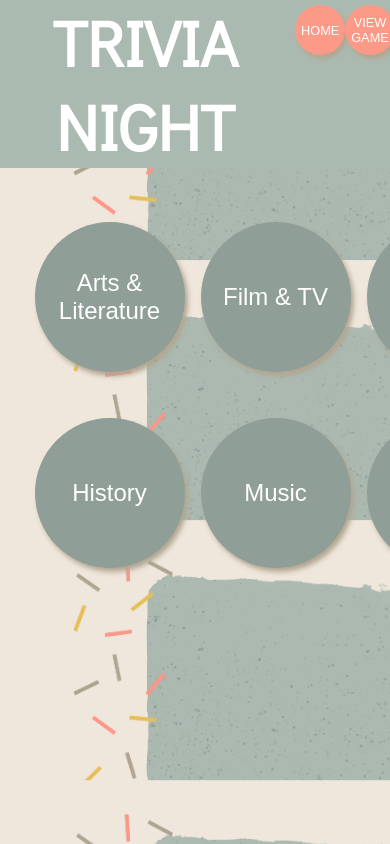
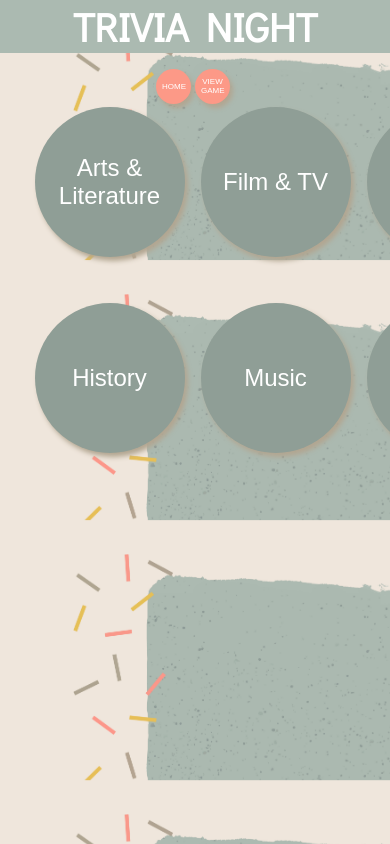
Before and after one commit to gjax78/trivia-night, a React (Create React App) app: page / in a window 390 px wide. Shown: the top 844 px of the page. Built offline with nearby package versions, Linux system fonts and the light colour scheme; a web font is replaced by a local one.

Commit message:
Add responsive design for header

```diff
--- a/src/components/Header/Header.css
+++ b/src/components/Header/Header.css
@@ -14,7 +14,6 @@ h1 {
 }
 
 .home {
-  /* margin-left: 10vw; */
   border: none;
   border-radius: 100px;
   align-items: center;
@@ -25,7 +24,6 @@ h1 {
 }
 
 .view-game {
-  /* margin-right: 10vw; */
   font-size: .8em;
   border: none;
   border-radius: 100px;
@@ -34,3 +32,26 @@ h1 {
   width: 50px;
   background: #FC9987;
 }
+
+@media screen and (max-width: 500px) {
+  .title {
+    font-size: 20px;
+    margin: auto;
+  }
+  .home {
+    height: 35px;
+    width: 35px;
+    font-size: 8px;
+    position: absolute;
+    left: 30%;
+    top: 3.5%;
+  }
+  .view-game {
+    height: 35px;
+    width: 35px;
+    font-size: 8px;
+    position: absolute;
+    left: 40%;
+    top: 3.5%;
+  }
+}
```
